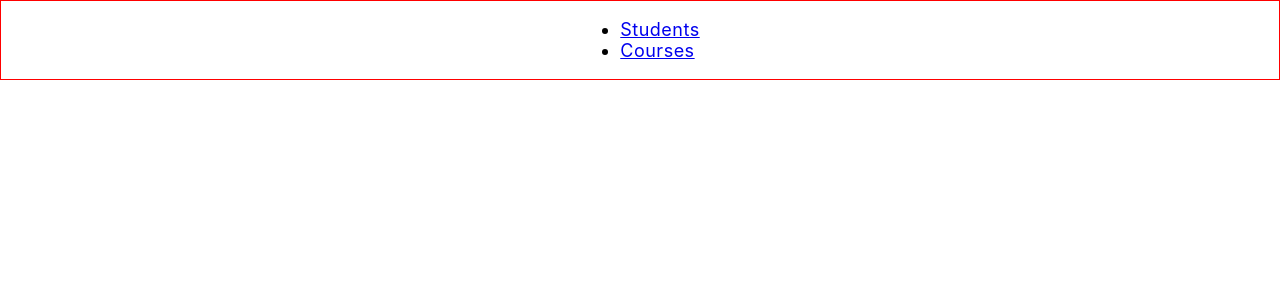
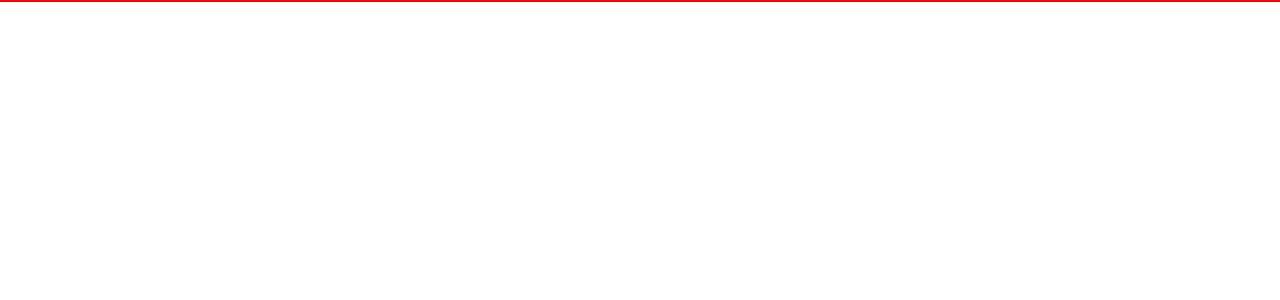
Before and after one commit to daniel-schroeder-dev/student-dashboard, a React (Create React App) app in the folder react-ui/: page / in a window 1280 px wide. Shown: the top 300 px of the page. Built offline with nearby package versions, Linux system fonts and the light colour scheme.

Commit message:
Remove navigation elements.

```diff
--- a/react-ui/src/App.js
+++ b/react-ui/src/App.js
@@ -8,22 +8,12 @@
 function App() {
   return (
     <div className="app">
-      <nav>
-        <ul>
-          <li>
-            <NavLink to="/students">Students</NavLink>
-          </li>
-          <li>
-            <NavLink to="/courses">Courses</NavLink>
-          </li>
-        </ul>
-      </nav>
       <Switch>
+        <Route path={`/students/:id/courses`}>
+          Courses Page
+        </Route>
         <Route path="/students">
           <StudentsDashboardPage />
-        </Route>
-        <Route path="/courses">
-          Courses Page
         </Route>
       </Switch>
     </div>
```
